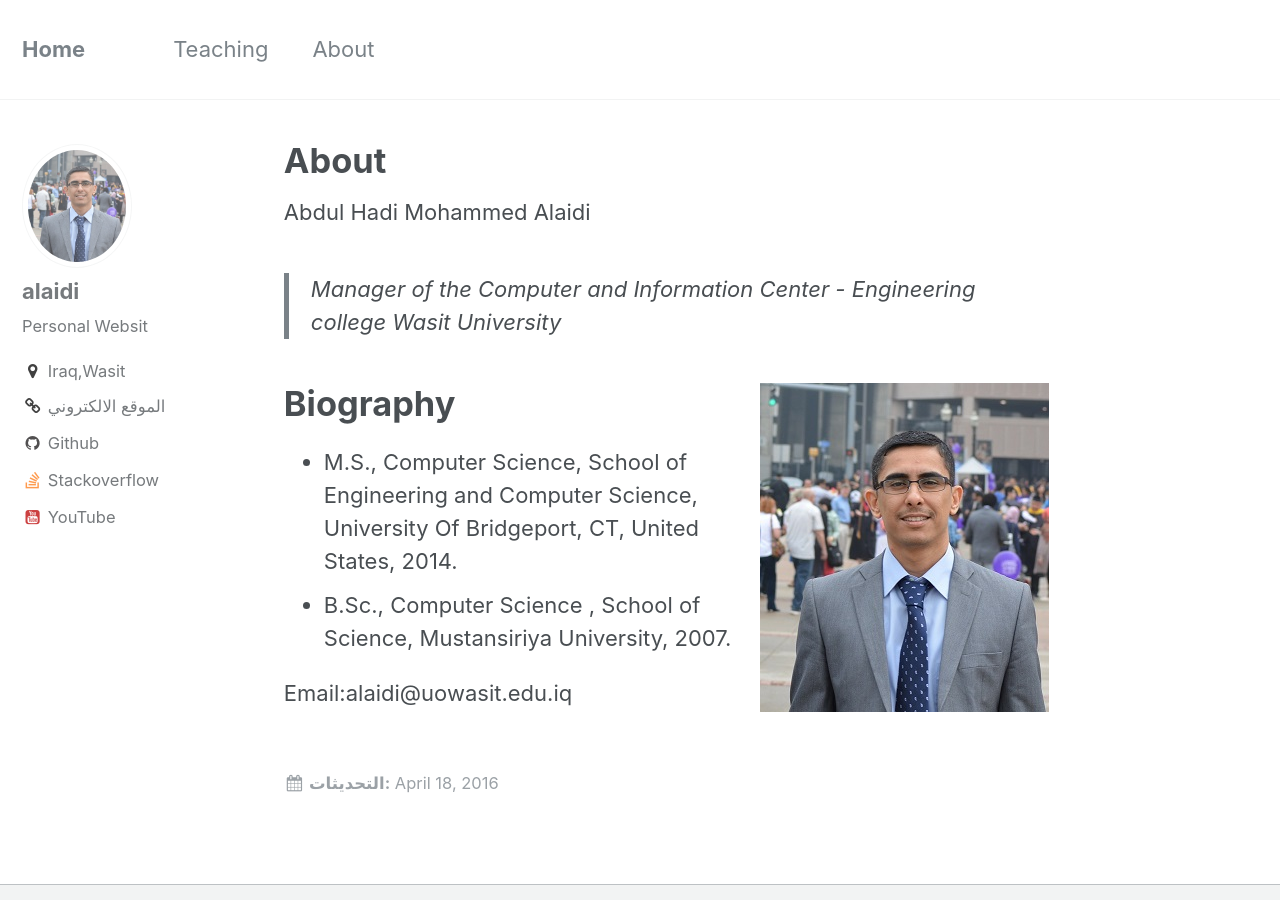
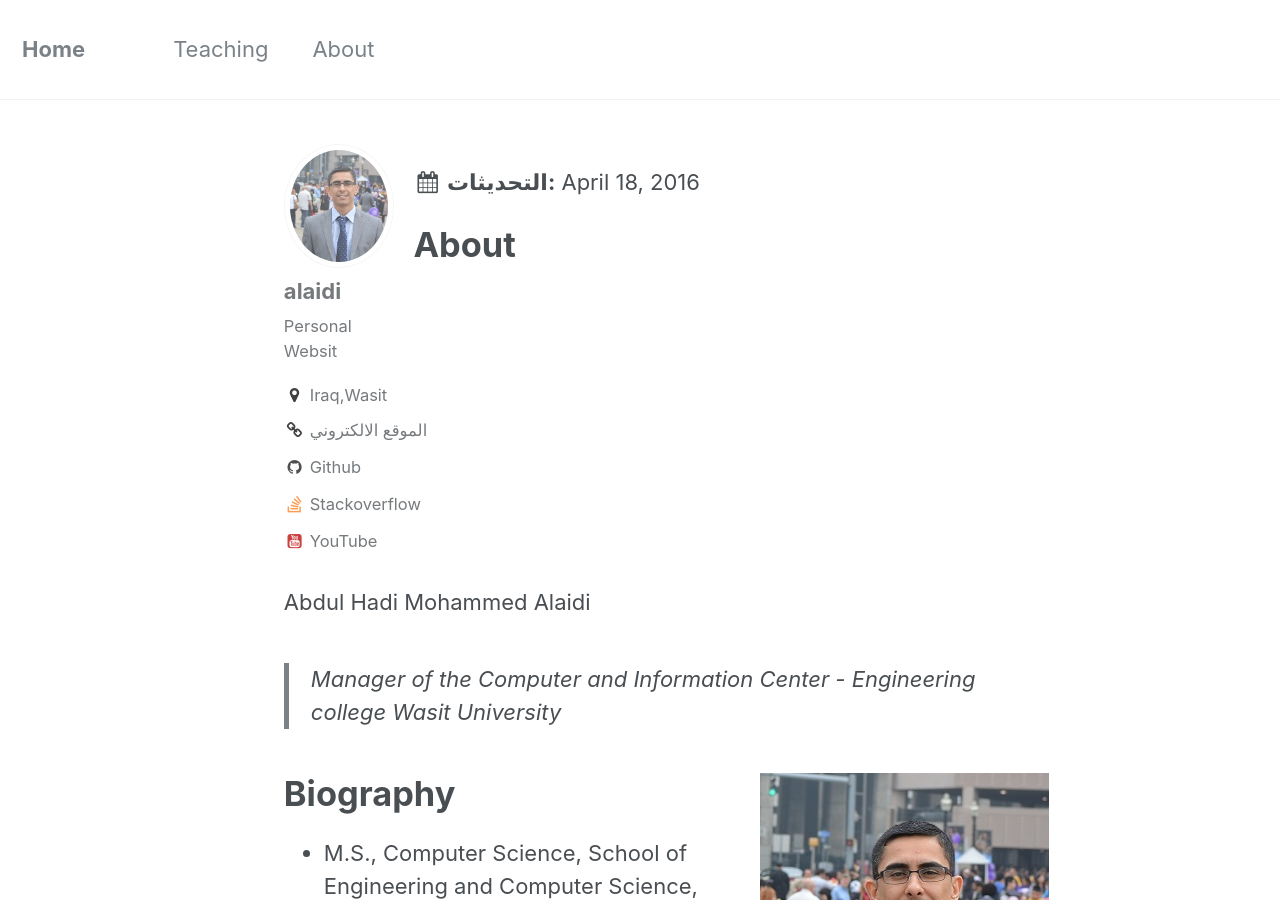
Before and after one commit to alaidi/alaidi.github.io, a Jekyll site: the page built from _pages/about.md, in a window 1280 px wide and 900 px high. Built offline with Jekyll 4.4.1, drawn with Linux system fonts in a browser that asks for light colours.

Commit message:
update layout

```diff
--- a/_layouts/single.html
+++ b/_layouts/single.html
@@ -15,7 +15,6 @@ layout: default
 {% endif %}
 
 <div id="main" role="main">
-  {% include sidebar.html %}
 
   <article class="page" itemscope itemtype="http://schema.org/CreativeWork">
     {% if page.title %}<meta itemprop="headline" content="{{ page.title | markdownify | strip_html | strip_newlines | escape_once }}">{% endif %}
@@ -24,6 +23,12 @@ layout: default
     {% if page.modified %}<meta itemprop="dateModified" content="{{ page.modified | date: "%B %d, %Y" }}">{% endif %}
 
     <div class="page__inner-wrap">
+        {% include sidebar.html %}
+{% if page.modified %}
+          <p class="page__date"><strong><i class="fa fa-fw fa-calendar" aria-hidden="true"></i> {{ site.data.ui-text[site.locale].date_label | default: "Updated:" }}</strong> <time datetime="{{ page.modified | date: "%Y-%m-%d" }}">{{ page.modified | date: "%B %d, %Y" }}</time></p>
+        {% elsif page.date %}
+          <p class="page__date"><strong><i class="fa fa-fw fa-calendar" aria-hidden="true"></i> {{ site.data.ui-text[site.locale].date_label | default: "Updated:" }}</strong> <time datetime="{{ page.date | date_to_xmlschema }}">{{ page.date | date: "%B %d, %Y" }}</time></p>
+        {% endif %}
       {% unless page.header.overlay_color or page.header.overlay_image %}
         <header>
           {% if page.title %}<h1 class="page__title" itemprop="headline">{{ page.title | markdownify | remove: "<p>" | remove: "</p>" }}</h1>{% endif %}
@@ -43,11 +48,7 @@ layout: default
           <h4 class="page__meta-title">{{ site.data.ui-text[site.locale].meta_label }}</h4>
         {% endif %}
         {% include page__taxonomy.html %}
-        {% if page.modified %}
-          <p class="page__date"><strong><i class="fa fa-fw fa-calendar" aria-hidden="true"></i> {{ site.data.ui-text[site.locale].date_label | default: "Updated:" }}</strong> <time datetime="{{ page.modified | date: "%Y-%m-%d" }}">{{ page.modified | date: "%B %d, %Y" }}</time></p>
-        {% elsif page.date %}
-          <p class="page__date"><strong><i class="fa fa-fw fa-calendar" aria-hidden="true"></i> {{ site.data.ui-text[site.locale].date_label | default: "Updated:" }}</strong> <time datetime="{{ page.date | date_to_xmlschema }}">{{ page.date | date: "%B %d, %Y" }}</time></p>
-        {% endif %}
+
       </footer>
 
       {% if page.share %}{% include social-share.html %}{% endif %}
```
